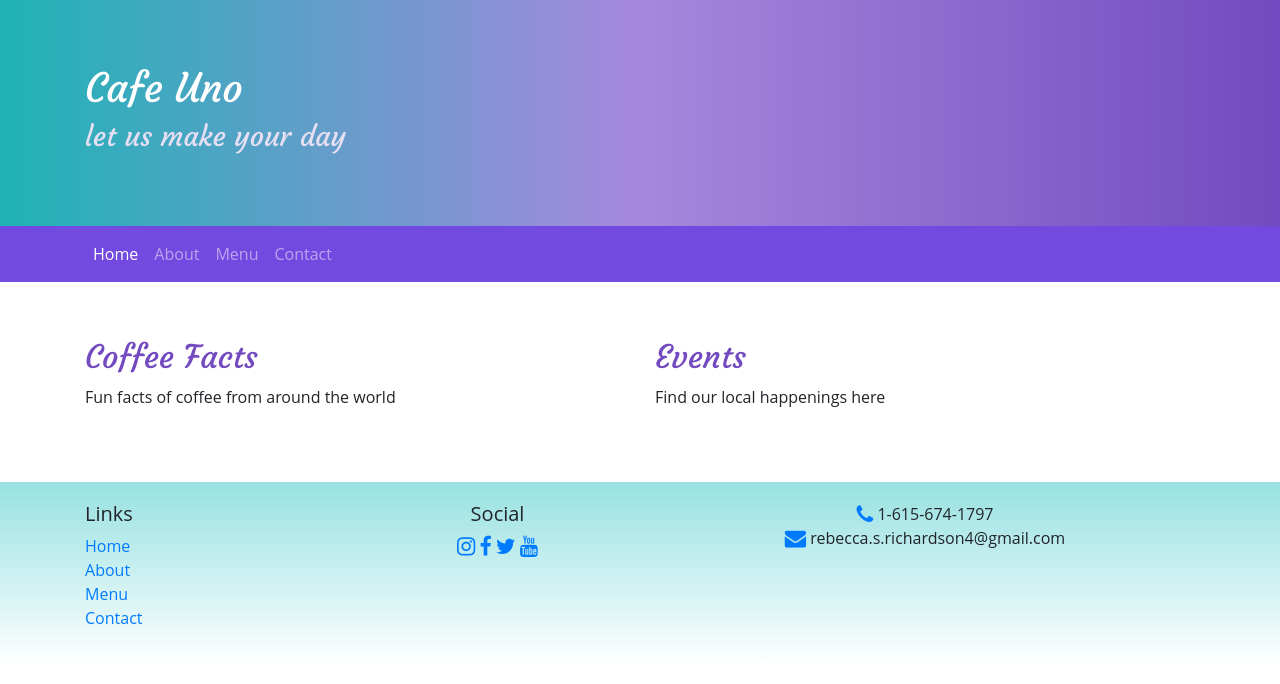
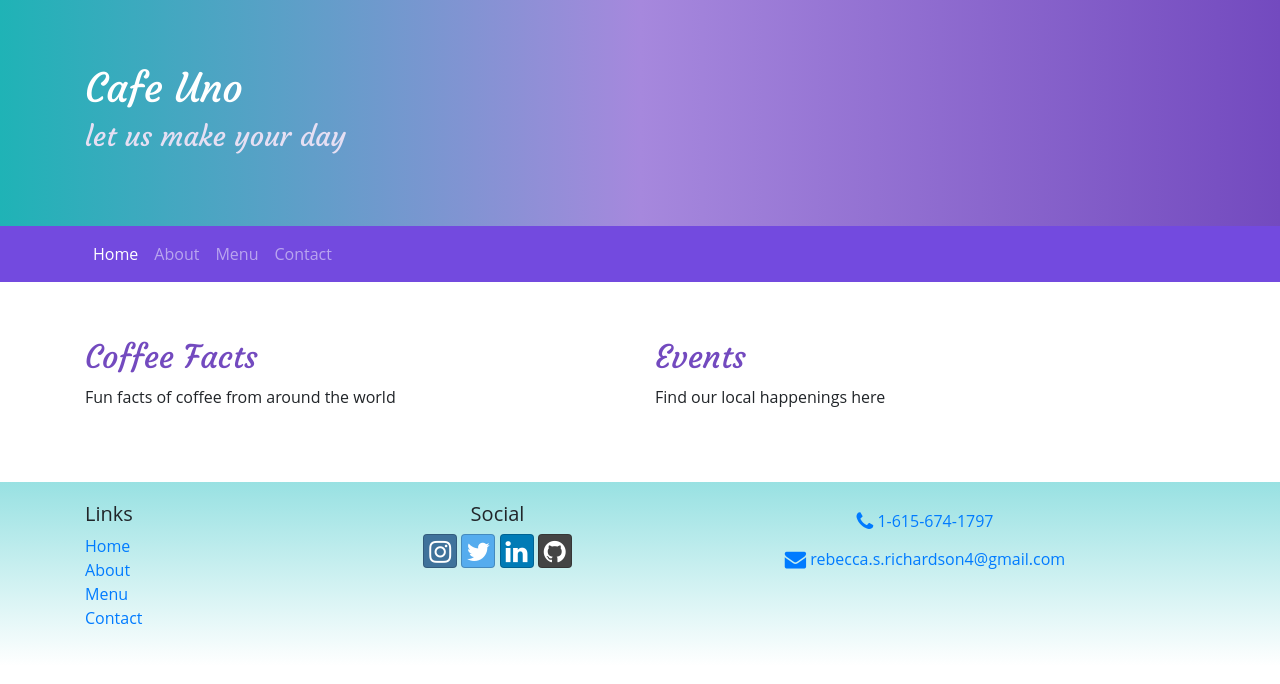
Before and after one commit to beckyrich/cafe-uno, a website: page index.html in a window 1280 px wide. Drawn offline with nearby package versions, Linux system fonts and the light colour scheme.

Commit message:
Button Social

```diff
--- a/index.html
+++ b/index.html
@@ -10,6 +10,7 @@
 
     <!-- Additional CSS must be placed after Bootstrap CSS -->
     <link rel="stylesheet" href="node_modules/font-awesome/css/font-awesome.min.css" />
+    <link rel="stylesheet" href="node_modules/bootstrap-social/bootstrap-social.css" />
     <link rel="stylesheet" href="https://fonts.googleapis.com/css2?family=Courgette&display=swap" />
     <link rel="stylesheet" href="css/styles.css" />
 
@@ -72,14 +73,14 @@
                 </div>
                 <div class="col-6 col-sm-5 text-center">
                     <h5>Social</h5>
-                    <a href="http://instagram.com/"><i class="fa fa-instagram fa-lg"></i></a>
-                    <a href="http://facebook.com/"><i class="fa fa-facebook fa-lg"></i></a>
-                    <a href="http://twitter.com/"><i class="fa fa-twitter fa-lg"></i></a>
-                    <a href="http://youtube.com/"><i class="fa fa-youtube fa-lg"></i></a>
+                    <a class="btn btn-social-icon btn-instagram" href="http://instagram.com/"><i class="fa fa-instagram fa-lg"></i></a>
+                    <a class="btn btn-social-icon btn-twitter" href="http://twitter.com/"><i class="fa fa-twitter fa-lg"></i></a>
+                    <a class="btn btn-social-icon btn-linkedin" href="http://linkedin.com/"><i class="fa fa-linkedin fa-lg"></i></a>
+                    <a class="btn btn-social-icon btn-github" href="http://github.com/"><i class="fa fa-github fa-lg"></i></a>
                 </div>
                 <div class="col-sm-4 text-center">
-                    <i class="fa fa-phone fa-lg text-primary"></i> 1-615-674-1797<br />
-                    <i class="fa fa-envelope fa-lg text-primary"></i> rebecca.s.richardson4@gmail.com
+                    <a role="button" class="btn btn-link" href="tel:+16156741797"><i class="fa fa-phone fa-lg text-primary"></i> 1-615-674-1797</a><br />
+                    <a role="button" class="btn btn-link" href="mailto:rebecca.s.richardson4@gmail.com"><i class="fa fa-envelope fa-lg text-primary"></i> rebecca.s.richardson4@gmail.com</a>
                 </div>
             </div>
         </div>
--- a/package.json
+++ b/package.json
@@ -15,6 +15,7 @@
   },
   "dependencies": {
     "bootstrap": "^4.5.2",
+    "bootstrap-social": "^5.1.1",
     "font-awesome": "^4.7.0",
     "jquery": "^3.5.1",
     "popper.js": "^1.16.1"
```
Also changed, not shown: 1 other file.
